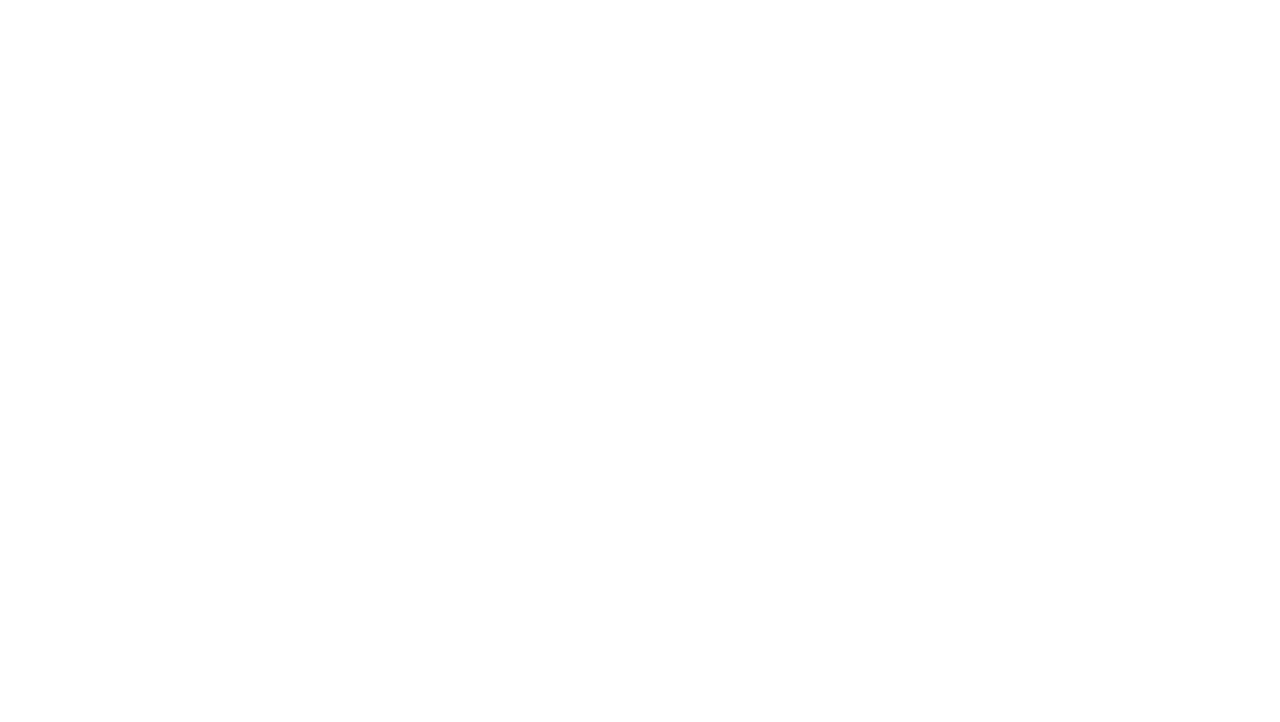
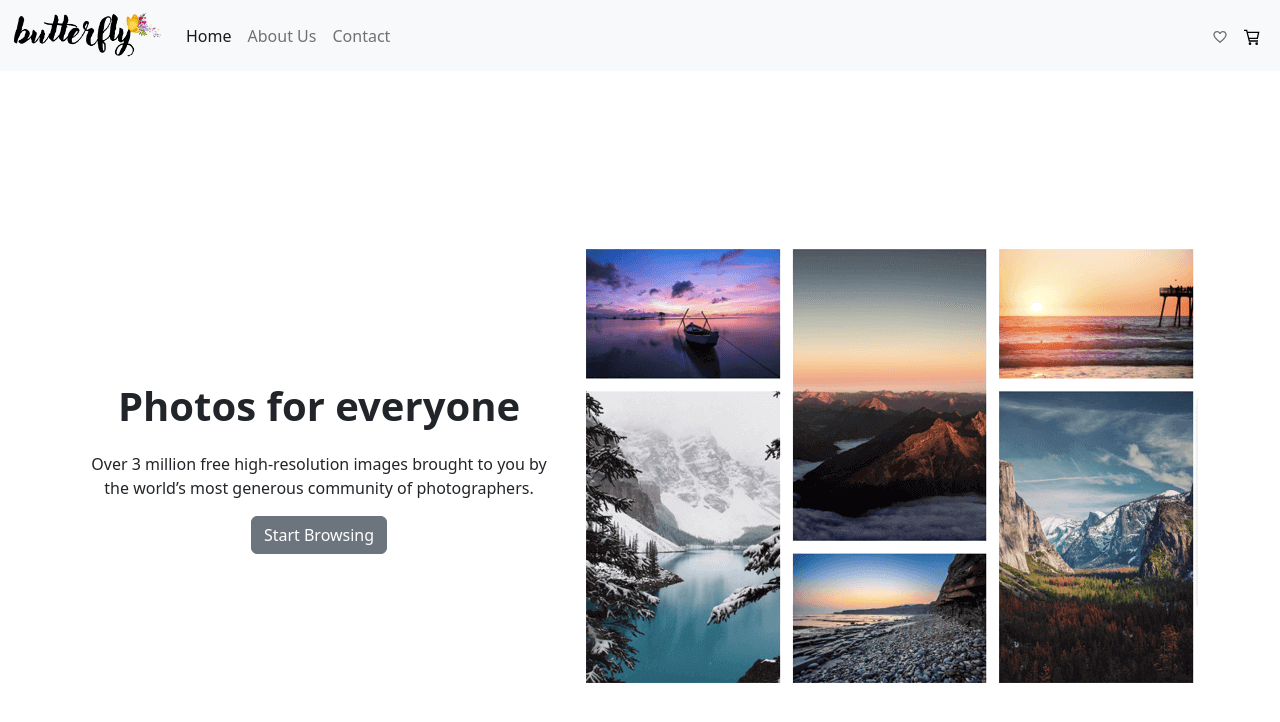
Before and after one commit to semanurakkuzu/butterfly-modern-e-commerce, a React (Create React App) app: page /about in a window 1280 px wide. Shown: the top 722 px of the page. Built offline with nearby package versions, Linux system fonts and the light colour scheme.

Commit message:
added about page

```diff
--- a/src/components/About.js
+++ b/src/components/About.js
@@ -1,6 +1,25 @@
+import image from "../images/about_image.png";
+import Nav from "./Nav";
+
 export default function About() {
-    return(
-        <>
-        </>
-    )
+  return (
+    <>
+      <Nav></Nav>
+      <div className="container mt-170">
+        <div className="row text-center d-flex align-items-center">
+          <div className="col">
+            <p className="fs-1 fw-bold"> Photos for everyone</p>
+            <p className="fs-6">
+              Over 3 million free high-resolution images brought to you by the
+              world’s most generous community of photographers.
+            </p>
+            <button className="btn btn-secondary">Start Browsing</button>
+          </div>
+          <div className="col">
+            <img src={image}></img>
+          </div>
+        </div>
+      </div>
+    </>
+  );
 }
--- a/src/index.css
+++ b/src/index.css
@@ -11,7 +11,7 @@
     width: 412px;
     height: 300px;
 }
-.row>* {
+.row>.card-img {
     max-width: 33%!important;
 }
 
@@ -48,3 +48,7 @@
     padding: 5px 8px;
     background-color: #f8f9fa;
 }
+
+.mt-170 {
+    margin-top: 170px;
+}
```
Also changed, not shown: src/images/about_image.png (added).
